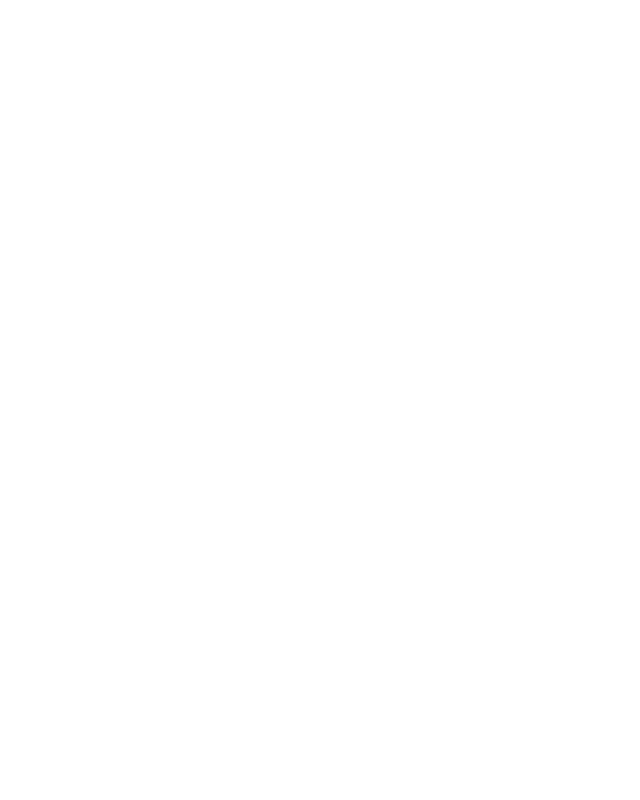
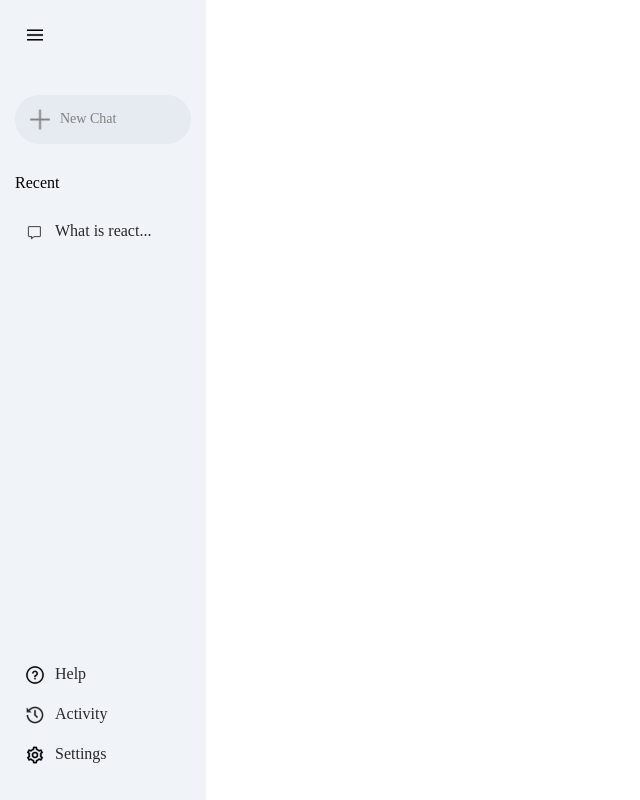
Before and after one commit to aneeshlalwani/google-gemini-clone, a React (Vite) app: page / in a window 1280 px wide. Shown: the whole page, without its empty margins (0-640 px from the left). Built offline with nearby package versions, Linux system fonts and the light colour scheme.

Commit message:
implemented sidebar UI

```diff
--- a/src/App.jsx
+++ b/src/App.jsx
@@ -1,7 +1,9 @@
+import Sidebar from "./components/Sidebar/Sidebar";
+
 function App() {
   return (
     <>
-      <div></div>
+      <Sidebar />
     </>
   );
 }
--- /dev/null
+++ b/src/components/Sidebar/Sidebar.css
@@ -0,0 +1,55 @@
+.sidebar{
+    min-height: 100vh;
+    display: flex; /* inline-flex*/
+    flex-direction: column;
+    justify-content: space-between;
+    background-color: #F0F4F9;
+    padding: 25px 15px;
+}
+.sidebar img {
+    width: 20px;
+}
+.sidebar .menu {
+    display: block;
+    margin-left: 10px;
+    cursor: pointer;
+}
+.sidebar .new-chat {
+    margin-top: 50px;
+    display: flex;
+    align-items: center;
+    gap: 10px;
+    padding: 10px 15px;
+    background-color: #E6EAF1;
+    border-radius: 50px;
+    font-size: 14px;
+    color: grey;
+    cursor: pointer;
+}
+
+.sidebar .recent {
+    display: flex;
+    flex-direction: column;
+}
+
+.sidebar .recent-title{
+    margin: 30px 0 20px 0;
+}
+
+.sidebar .recent-entry{
+    display: flex;
+    align-items: start;
+    gap: 10px;
+    padding: 10px;
+    padding-right: 40px;
+    border-radius: 50px;
+    color: #282828;
+    cursor: pointer;
+}
+.sidebar .recent-entry:hover{
+    background-color: #E2E6EB;
+}
+
+.sidebar .bottom-item{
+    padding-right: 10px;
+}
--- /dev/null
+++ b/src/components/Sidebar/Sidebar.jsx
@@ -0,0 +1,41 @@
+import "./Sidebar.css";
+import { assets } from "../../assets/assets";
+
+const Sidebar = () => {
+  return (
+    <>
+      <div className="sidebar">
+        <div className="top">
+          <img className="menu" src={assets.menu_icon} alt="MenuIcon" />
+          <div className="new-chat">
+            <img src={assets.plus_icon} alt="PlusIcon" />
+            <p>New Chat</p>
+          </div>
+          <div className="recent">
+            <p className="recent-title">Recent</p>
+            <div className="recent-entry">
+              <img src={assets.message_icon} alt="MessageIcon" />
+              <p>What is react...</p>
+            </div>
+          </div>
+        </div>
+        <div className="bottom">
+          <div className="bottom-item recent-entry">
+            <img src={assets.question_icon} alt="QuestionIcon" />
+            <p>Help</p>
+          </div>
+          <div className="bottom-item recent-entry">
+            <img src={assets.history_icon} alt="HistoryIcon" />
+            <p>Activity</p>
+          </div>
+          <div className="bottom-item recent-entry">
+            <img src={assets.setting_icon} alt="SettingIcon" />
+            <p>Settings</p>
+          </div>
+        </div>
+      </div>
+    </>
+  );
+};
+
+export default Sidebar;
```
